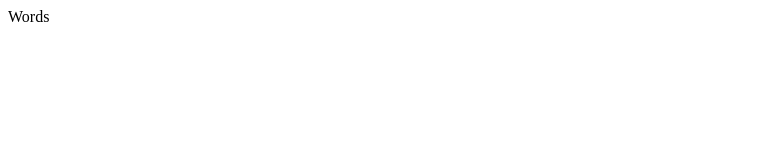
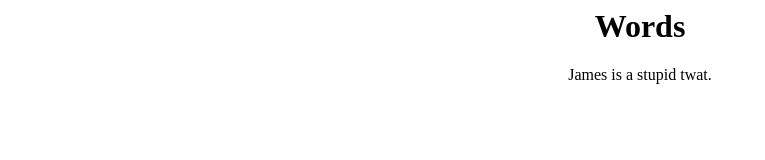
Before and after one commit to Inferniu/Inferniu.github.io, a plain HTML site: page index.html in a window 1280 px wide. Shown: the whole page, without its empty margins (0-765 px from the left). Drawn offline with Linux system fonts and the light colour scheme.

Commit message:
Update index.html

```diff
--- a/index.html
+++ b/index.html
@@ -1 +1,4 @@
-<p> Words  </p>
+<center>
+  <h1> Words  </h1>
+  <p>James is a stupid twat.</p>
+</center>
```
